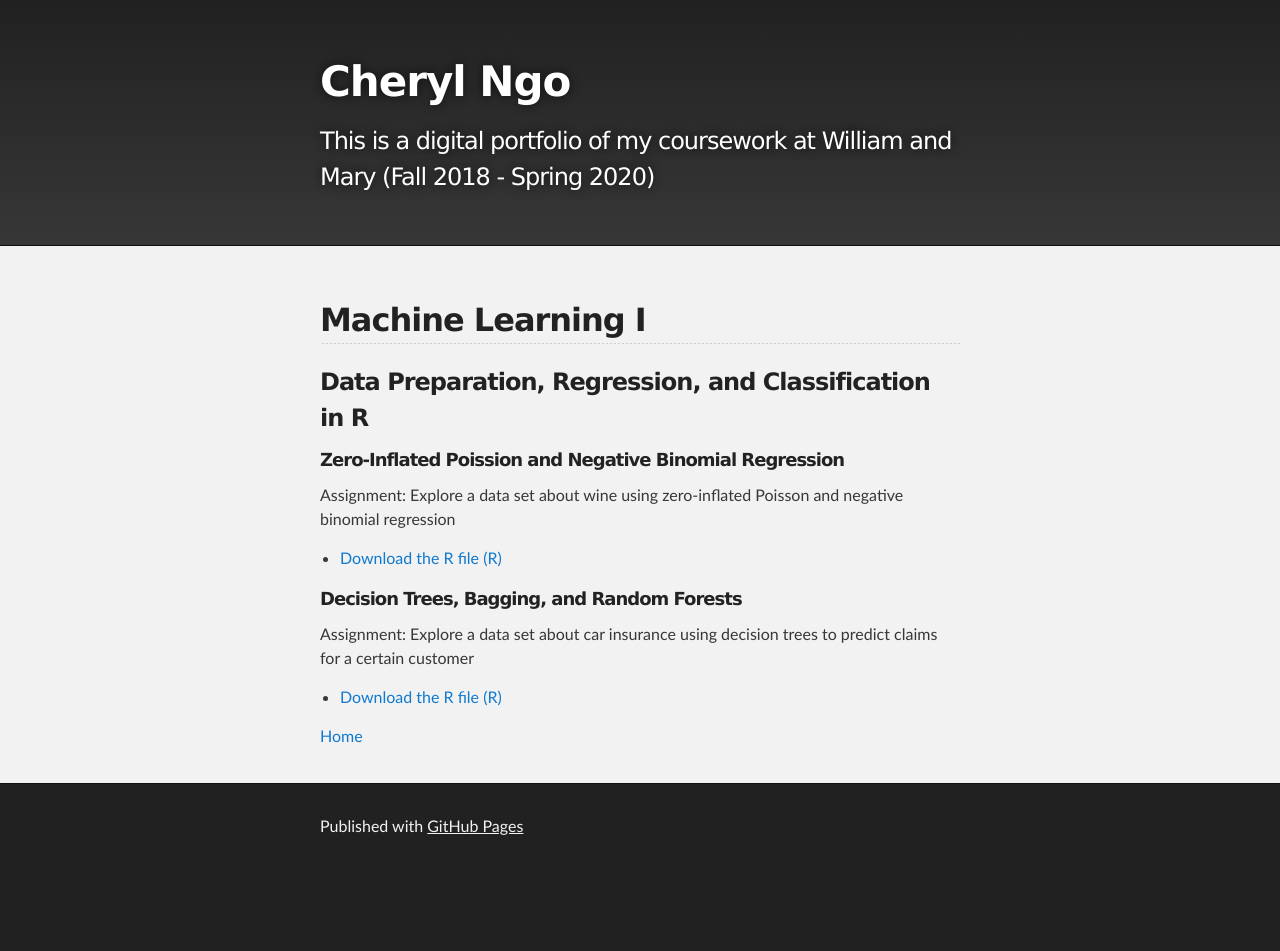
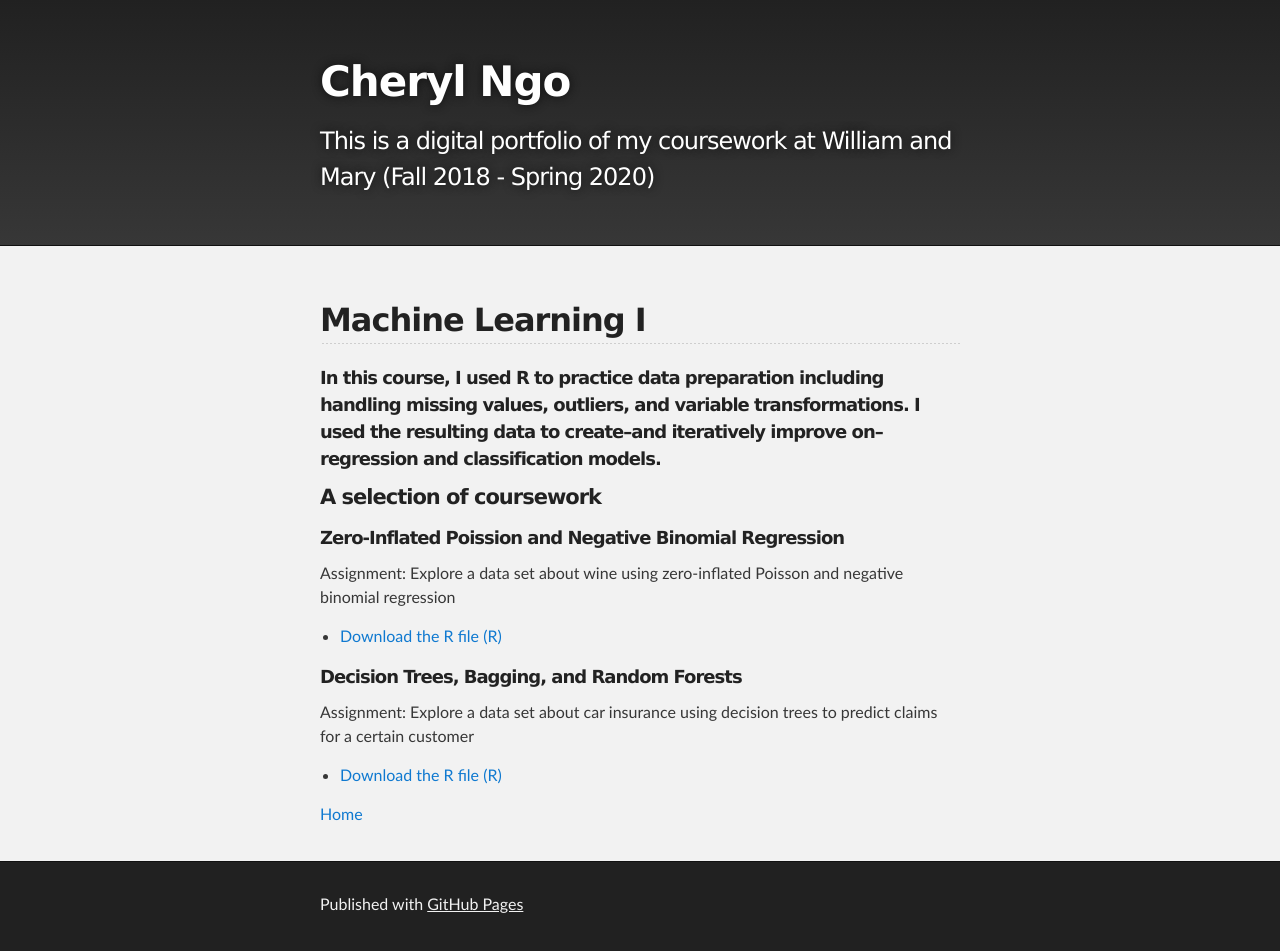
Before and after one commit to Cherylngo/cherylngo.github.io, a Jekyll site: the page built from ML1/index.md, in a window 1280 px wide. Built offline with Jekyll 4.4.1, drawn with Linux system fonts in a browser that asks for light colours; our own code applies the rules of GitHub Pages for plain Markdown files; before the commit the page ends 900 px from its top, so only the background shows below that.

Commit message:
Update index.md

```diff
--- a/ML1/index.md
+++ b/ML1/index.md
@@ -5,7 +5,9 @@ Semester: Summer 2019
 ---
 
 ## Machine Learning I
-### Data Preparation, Regression, and Classification in R
+##### In this course, I used R to practice data preparation including handling missing values, outliers, and variable transformations. I used the resulting data to create--and iteratively improve on--regression and classification models.
+
+#### A selection of coursework
 
 ##### Zero-Inflated Poission and Negative Binomial Regression
 Assignment: Explore a data set about wine using zero-inflated Poisson and negative binomial regression
```
